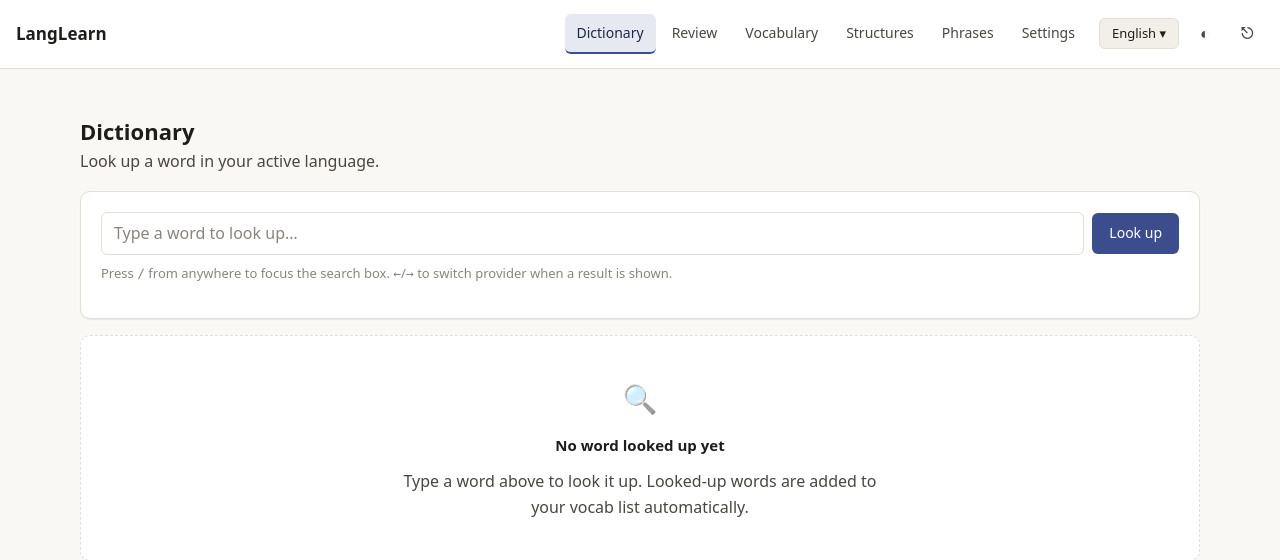
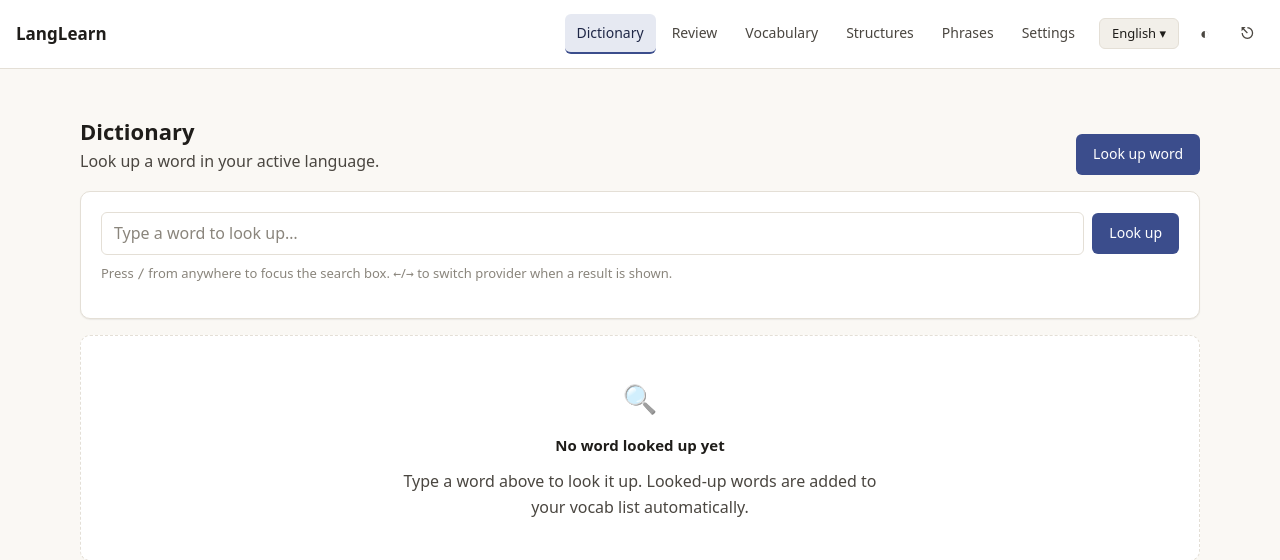
Before and after one commit to breeze101792/LangLearn, a Flask app: page / in a window 1280 px wide. Shown: the top 560 px of the page. Run offline with Flask 3, Linux system fonts and the light colour scheme; data comes from the database, SQL or seed files in the repository; parts of the project's set-up code (start-up, migrations or seed data) failed here and were passed over.

Commit message:
Add page-head 'Look up word' button to Dictionary
Prominent button on the page-head that runs a lookup for whatever is
in the search box. If the box is empty, it pulls the first word-like
token from the clipboard, fills the input, and runs the lookup — so
the right-click 'Copy' anywhere on the page → page-head 'Look up word'
handoff is a single click. Falls back to focusing the search input
with a friendly toast when neither path yields a word.

Clipboard access uses the modern Clipboard API in secure contexts and
the hidden-textarea + execCommand path on plain-http LAN setups (same
pattern as the right-click menu).

```diff
--- a/frontend/static/css/app.css
+++ b/frontend/static/css/app.css
@@ -92,6 +92,13 @@ code, pre, kbd, samp { font-family: var(--font-mono); }
 .page-head { padding: var(--sp-6) 0 var(--sp-4); }
 .page-head__title { font-size: 22px; line-height: 1.3; font-weight: 600; margin: 0; }
 .page-head__subtitle { color: var(--text-secondary); margin: var(--sp-1) 0 0; }
+.page-head--row {
+  display: flex;
+  align-items: flex-end;
+  justify-content: space-between;
+  gap: var(--sp-4);
+  flex-wrap: wrap;
+}
 
 /* Buttons */
 .btn {
--- a/frontend/static/js/pages/dictionary.js
+++ b/frontend/static/js/pages/dictionary.js
@@ -35,9 +35,15 @@ export function renderDictionary(host) {
   lastLang = lang;
 
   host.innerHTML = `
-    <header class="page-head">
-      <h1 class="page-head__title">Dictionary</h1>
-      <p class="page-head__subtitle">Look up a word in your active language.</p>
+    <header class="page-head page-head--row">
+      <div>
+        <h1 class="page-head__title">Dictionary</h1>
+        <p class="page-head__subtitle">Look up a word in your active language.</p>
+      </div>
+      <button id="dict-lookup-btn" class="btn btn--primary" type="button"
+              title="Look up the word in the search box, or paste from your clipboard">
+        Look up word
+      </button>
     </header>
     <section class="card">
       <div class="autocomplete">
@@ -61,10 +67,33 @@ export function renderDictionary(host) {
 
   const input = host.querySelector("#dict-search");
   const btn = host.querySelector("#dict-search-btn");
+  const lookupBtn = host.querySelector("#dict-lookup-btn");
   const result = host.querySelector("#dict-result");
   const suggestEl = host.querySelector("#dict-suggest");
 
   btn.addEventListener("click", () => doLookup(canonical(input.value), lang));
+  // The page-head "Look up word" button reuses the same flow. If the
+  // search box already has text we look that up; otherwise we read the
+  // clipboard and look up the first word-like token we find. This makes
+  // the right-click "Copy" → page-head "Look up" handoff one click.
+  lookupBtn.addEventListener("click", async () => {
+    let word = canonical(input.value);
+    if (!word) {
+      word = canonical(await readClipboardWord());
+      if (word) {
+        input.value = word.replace(/_/g, " ");
+        hideSuggest(suggestEl);
+      }
+    }
+    if (!word) {
+      input.focus();
+      toast({ title: "Type or paste a word first",
+              message: "The search box is empty and your clipboard has no readable text.",
+              variant: "info", ttl: 2400 });
+      return;
+    }
+    doLookup(word, lang);
+  });
   input.addEventListener("keydown", (e) => {
     if (e.key === "ArrowDown") {
       if (moveSuggestSelection(suggestEl, 1)) e.preventDefault();
@@ -692,3 +721,34 @@ function isTyping(el) {
   const tag = el.tagName;
   return tag === "INPUT" || tag === "TEXTAREA" || el.isContentEditable;
 }
+
+// Read a single word-like token from the clipboard. We don't want to
+// feed a multi-line paragraph into the dictionary search, so we grab
+// the first token that looks like a word (Unicode letters / digits).
+async function readClipboardWord() {
+  let text = "";
+  try {
+    if (navigator.clipboard && window.isSecureContext) {
+      text = await navigator.clipboard.readText();
+    } else {
+      // Legacy fallback for plain-http LAN setups. The hidden textarea
+      // path is a one-shot execCommand("paste"); the browser may refuse
+      // silently, in which case we fall back to "" and let the caller
+      // surface a friendly toast.
+      const ta = document.createElement("textarea");
+      ta.setAttribute("readonly", "");
+      ta.style.position = "fixed";
+      ta.style.top = "-1000px";
+      ta.style.opacity = "0";
+      document.body.appendChild(ta);
+      ta.focus();
+      try { text = document.execCommand("paste") ? ta.value : ""; }
+      catch (e) { text = ""; }
+      ta.remove();
+    }
+  } catch (e) {
+    return "";
+  }
+  const match = String(text || "").match(/[\p{L}\p{N}][\p{L}\p{N}'\-\.]*/u);
+  return match ? match[0] : "";
+}
```
